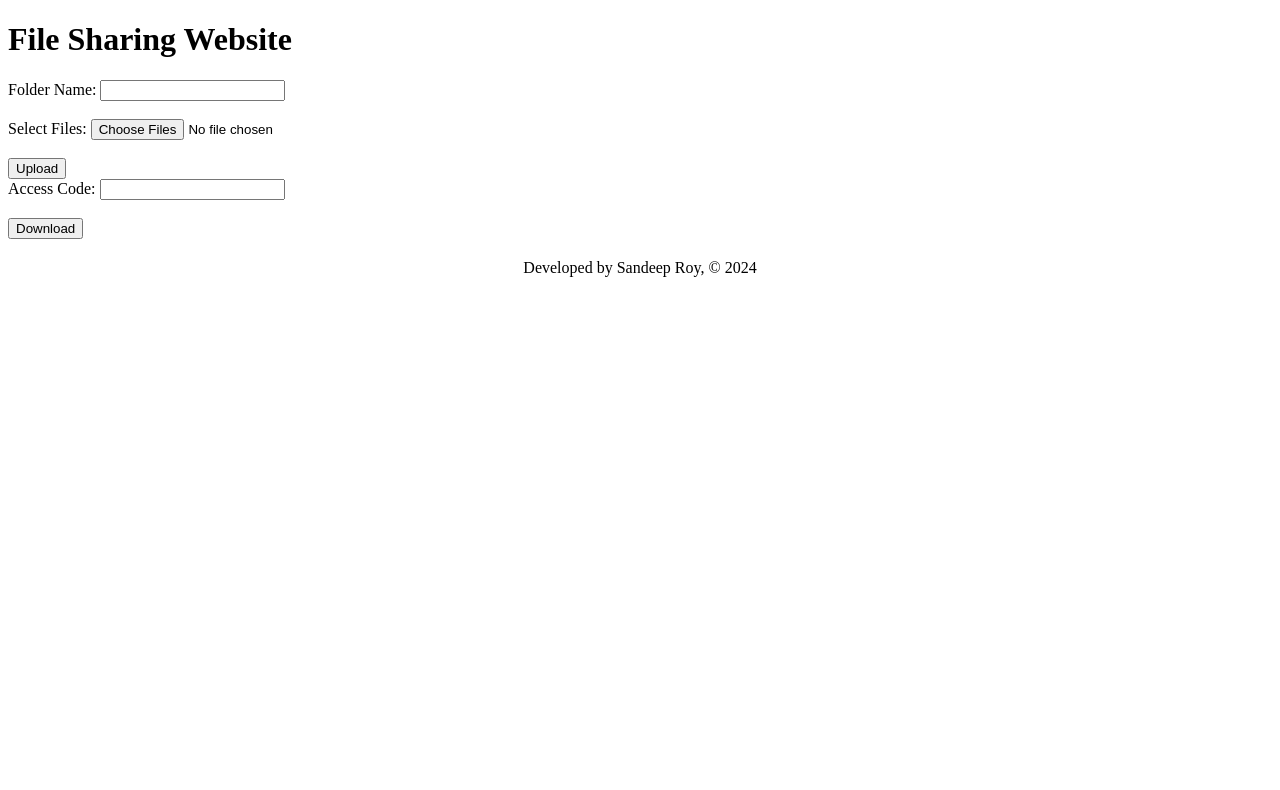
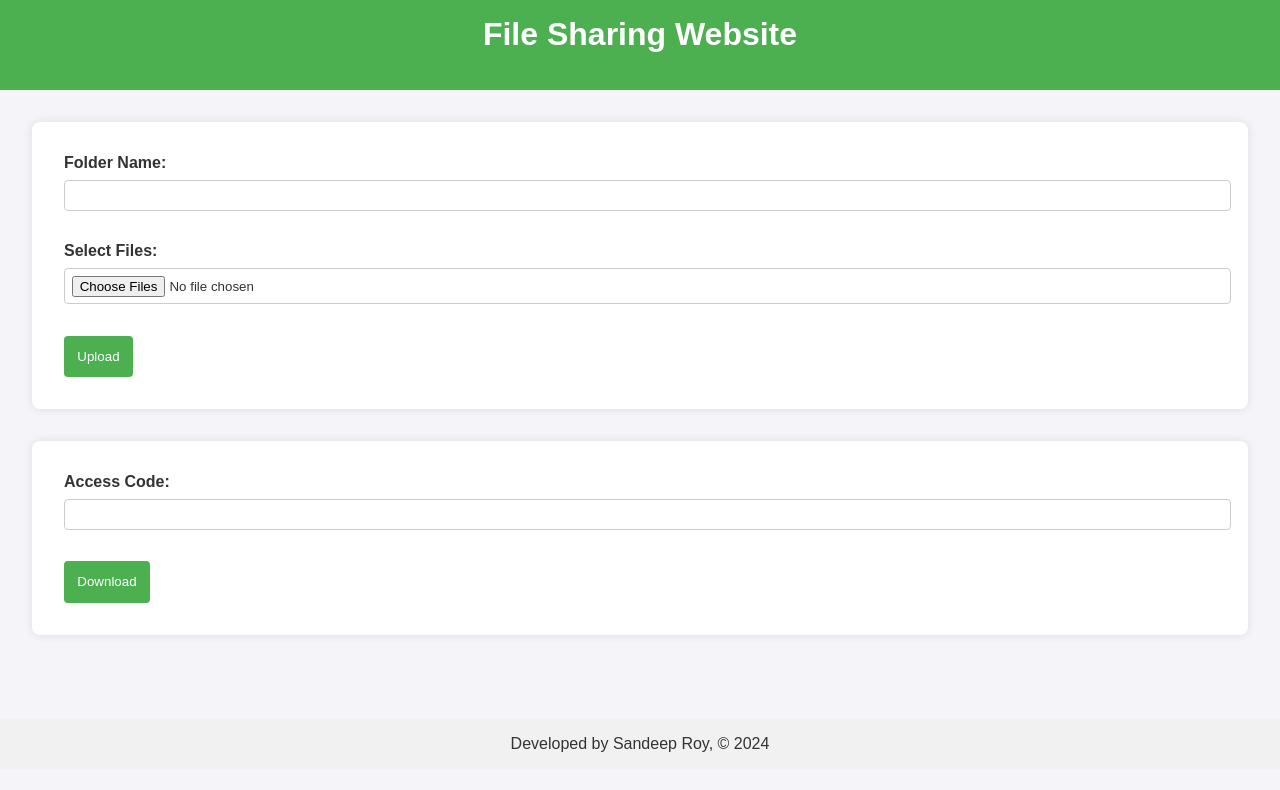
Before and after one commit to sgroy10/file-sharing-website, a website: page public/index.html in a window 1280 px wide. Drawn offline with Linux system fonts and the light colour scheme.

Commit message:
Add footer and upload/download animations with basic look

```diff
--- a/public/index.html
+++ b/public/index.html
@@ -5,6 +5,70 @@
     <meta name="viewport" content="width=device-width, initial-scale=1.0">
     <title>File Sharing Website</title>
     <style>
+        body {
+            font-family: Arial, sans-serif;
+            margin: 0;
+            padding: 0;
+            background-color: #f4f4f9;
+            color: #333;
+        }
+        header {
+            background-color: #4CAF50;
+            color: white;
+            padding: 1em;
+            text-align: center;
+        }
+        h1 {
+            margin-top: 0;
+        }
+        .container {
+            padding: 2em;
+        }
+        form {
+            margin-bottom: 2em;
+            background: white;
+            padding: 2em;
+            border-radius: 8px;
+            box-shadow: 0 0 10px rgba(0, 0, 0, 0.1);
+        }
+        label {
+            display: block;
+            margin-bottom: 0.5em;
+            font-weight: bold;
+        }
+        input[type="text"],
+        input[type="file"] {
+            width: 100%;
+            padding: 0.5em;
+            margin-bottom: 1em;
+            border: 1px solid #ccc;
+            border-radius: 4px;
+        }
+        button {
+            background-color: #4CAF50;
+            color: white;
+            padding: 1em;
+            border: none;
+            border-radius: 4px;
+            cursor: pointer;
+        }
+        button:hover {
+            background-color: #45a049;
+        }
+        #accessCodeDisplay {
+            background: white;
+            padding: 1em;
+            border-radius: 8px;
+            box-shadow: 0 0 10px rgba(0, 0, 0, 0.1);
+            margin-top: 1em;
+            display: none;
+        }
+        footer {
+            text-align: center;
+            margin-top: 20px;
+            padding: 1em;
+            background-color: #f1f1f1;
+        }
         #loading {
             display: none;
             position: fixed;
@@ -19,7 +83,6 @@
             text-align: center;
             color: white;
         }
-
         .spinner {
             margin-top: 20%;
             border: 16px solid #f3f3f3;
@@ -29,7 +92,6 @@
             height: 120px;
             animation: spin 2s linear infinite;
         }
-
         @keyframes spin {
             0% { transform: rotate(0deg); }
             100% { transform: rotate(360deg); }
@@ -37,11 +99,14 @@
     </style>
 </head>
 <body>
+    <header>
+        <h1>File Sharing Website</h1>
+    </header>
+    <div class="container">
         <div id="loading">
             <div class="spinner"></div>
             <p>Uploading/Downloading...</p>
         </div>
-    <h1>File Sharing Website</h1>
         <form id="uploadForm" enctype="multipart/form-data">
             <label for="folderName">Folder Name:</label>
             <input type="text" id="folderName" name="folderName" required><br><br>
@@ -49,12 +114,14 @@
             <input type="file" id="fileInput" name="files" multiple required><br><br>
             <button type="submit">Upload</button>
         </form>
+        <div id="accessCodeDisplay"></div>
         <form id="downloadForm">
             <label for="accessCode">Access Code:</label>
             <input type="text" id="accessCode" name="accessCode" required><br><br>
             <button type="submit">Download</button>
         </form>
-    <footer style="text-align:center; margin-top: 20px;">
+    </div>
+    <footer>
         Developed by Sandeep Roy, &copy; 2024
     </footer>
     <script>
@@ -68,7 +135,8 @@
             }).then(response => response.json())
             .then(data => {
                 hideLoading();
-                alert('Upload successful! Your access code is: ' + data.code);
+                document.getElementById('accessCodeDisplay').innerHTML = `<p>Upload successful! Your access code is: <strong>${data.code}</strong></p>`;
+                document.getElementById('accessCodeDisplay').style.display = 'block';
             }).catch(error => {
                 hideLoading();
                 alert('Upload failed!');
```
Lines whose indentation alone changed are shown as unchanged.
